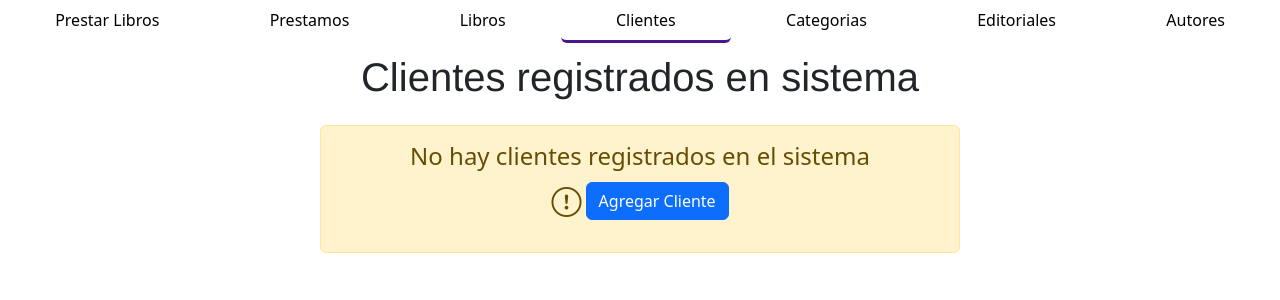
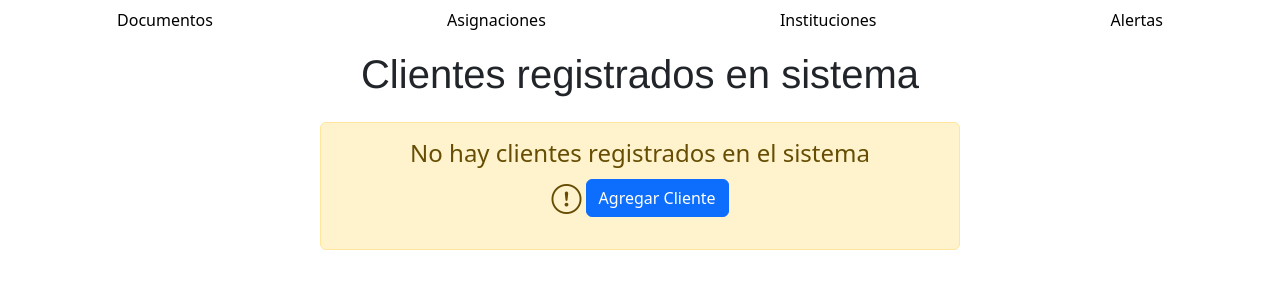
Before and after one commit to Anthhhony/proyectoCESFAMIngSoftware, a Django app: page /clientes/ in a window 1280 px wide. Shown: the part 66-366 px from the top of the page. Run offline with Django 3.2, Linux system fonts and the light colour scheme; data that the repository does not hold is empty.

Commit message:
commit..

```diff
--- a/proyectoCESFAM/static/css/stylesInicio.css
+++ b/proyectoCESFAM/static/css/stylesInicio.css
@@ -3,7 +3,7 @@
     align-items: center;
     justify-content: center;
     min-height: 100vh;
-    background-image: url("https://th.bing.com/th/id/OIP.1XK8loDFDLVoWtFGcHsh7AHaFj?w=768&h=576&rs=1&pid=ImgDetMain");
+    background-image: url("https://a.travel-assets.com/findyours-php/viewfinder/images/res70/121000/121106-Copiapo.jpg");
     background-repeat: no-repeat;
     background-position: center;
     background-size: 200%;
--- a/proyectoCESFAM/templates/templatesApp/clientes.html
+++ b/proyectoCESFAM/templates/templatesApp/clientes.html
@@ -21,29 +21,24 @@
 
         </div>
     </nav>
+    <!-- SECCIONES -->
+
     <ul class="nav nav-pills nav-fill">
         <li class="nav-item">
-          <a class="nav-link" href="{%url "lista-prestamo" %}" style="color: black">Prestar Libros</a>
+          <a class="nav-link" href="{%url "lista-prestamo" %}" style="color: black">Documentos</a>
         </li>
         <li class="nav-item">
-            <a class="nav-link" href="{%url "prestamos-confirmados" %}" style="color: black">Prestamos</a>
+            <a class="nav-link" href="{%url "prestamos-confirmados" %}" style="color: black">Asignaciones</a>
         </li>
         <li class="nav-item">
-            <a class="nav-link" href="{%url "mostrar-libros" %}" style="color: black;">Libros</a>
+            <a class="nav-link" href="{%url "mostrar-libros" %}" style="color: black">Instituciones</a>
         </li>
         <li class="nav-item">
-            <a class="nav-link" href="{%url "mostrar-clientes" %}" style="color: black; border-bottom: solid #4A148C;">Clientes</a>
+            <a class="nav-link" href="{%url 'mostrar-clientes' %}" style="color: black">Alertas</a>
         </li>
-        <li class="nav-item">
-            <a class="nav-link" href="#" style="color: black">Categorias</a>
-        </li>
-        <li class="nav-item">
-            <a class="nav-link" href="#" style="color: black">Editoriales</a>
-        </li>
-        <li class="nav-item">
-            <a class="nav-link" href="#" style="color: black">Autores</a>
-        </li>
-    </ul>
+
+      </ul>
+
 
     <h1 class="mb-4" style="font-family: 'Franklin Gothic Medium', 'Arial Narrow', Arial, sans-serif; text-align: center; margin: 10px;">Clientes registrados en sistema</h1>
 
--- a/proyectoCESFAM/templates/templatesApp/prestamo.html
+++ b/proyectoCESFAM/templates/templatesApp/prestamo.html
@@ -21,6 +21,8 @@
 
         </div>
     </nav>
+    <!-- SECCIONES -->
+
     <ul class="nav nav-pills nav-fill">
         <li class="nav-item">
           <a class="nav-link" href="{%url "lista-prestamo" %}" style="color: black">Documentos</a>
@@ -32,7 +34,7 @@
             <a class="nav-link" href="{%url "mostrar-libros" %}" style="color: black">Instituciones</a>
         </li>
         <li class="nav-item">
-            <a class="nav-link" href="#" style="color: black">Alertas</a>
+            <a class="nav-link" href="{%url 'mostrar-clientes' %}" style="color: black">Alertas</a>
         </li>
 
       </ul>
--- a/proyectoCESFAM/templates/templatesApp/prestamos_confirmados.html
+++ b/proyectoCESFAM/templates/templatesApp/prestamos_confirmados.html
@@ -33,7 +33,7 @@
             <a class="nav-link" href="{%url "mostrar-libros" %}" style="color: black">Instituciones</a>
         </li>
         <li class="nav-item">
-            <a class="nav-link" href="#" style="color: black">Alertas</a>
+            <a class="nav-link" href="{%url 'mostrar-clientes' %}" style="color: black">Alertas</a>
         </li>
 
       </ul>
--- a/proyectoCESFAM/templates/templatesApp/procesar_prestamo.html
+++ b/proyectoCESFAM/templates/templatesApp/procesar_prestamo.html
@@ -22,6 +22,8 @@
 
         </div>
     </nav>
+    <!-- SECCIONES -->
+
     <ul class="nav nav-pills nav-fill">
         <li class="nav-item">
           <a class="nav-link" href="{%url "lista-prestamo" %}" style="color: black">Documentos</a>
@@ -33,7 +35,7 @@
             <a class="nav-link" href="{%url "mostrar-libros" %}" style="color: black">Instituciones</a>
         </li>
         <li class="nav-item">
-            <a class="nav-link" href="#" style="color: black">Alertas</a>
+            <a class="nav-link" href="{%url 'mostrar-clientes' %}" style="color: black">Alertas</a>
         </li>
 
       </ul>
```
Also changed, not shown: proyectoCESFAM/templates/templatesApp/menu.html (+9 -2 lines).
